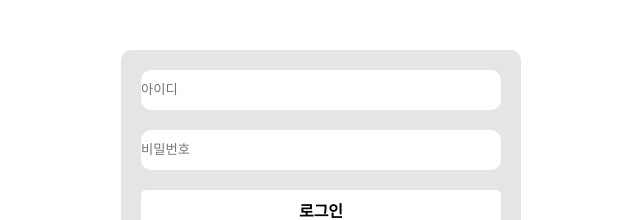
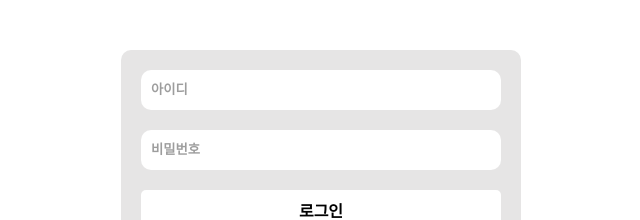
Before and after one commit to dlwlsgur0909/2024-side-anything-front, a Vue app: page /login in a window 1280 px wide. Shown: the part 329-549 px from the top of the page, without its empty margins (319-959 px from the left). Built offline with nearby package versions, Linux system fonts and the light colour scheme.

Commit message:
refactor: input 필드 CSS 수정

```diff
--- a/src/assets/css/main.css
+++ b/src/assets/css/main.css
@@ -21,6 +21,17 @@ html, body {
   width: 80%;
 }
 
+input[type=text],
+input[type=password] {
+  padding-left: 10px;
+  caret-color: transparent;
+}
+
+input::placeholder {
+  font-weight: 700;
+  opacity: 0.7;
+}
+
 /* #app {
   max-width: 1280px;
   margin: 0 auto;
```
